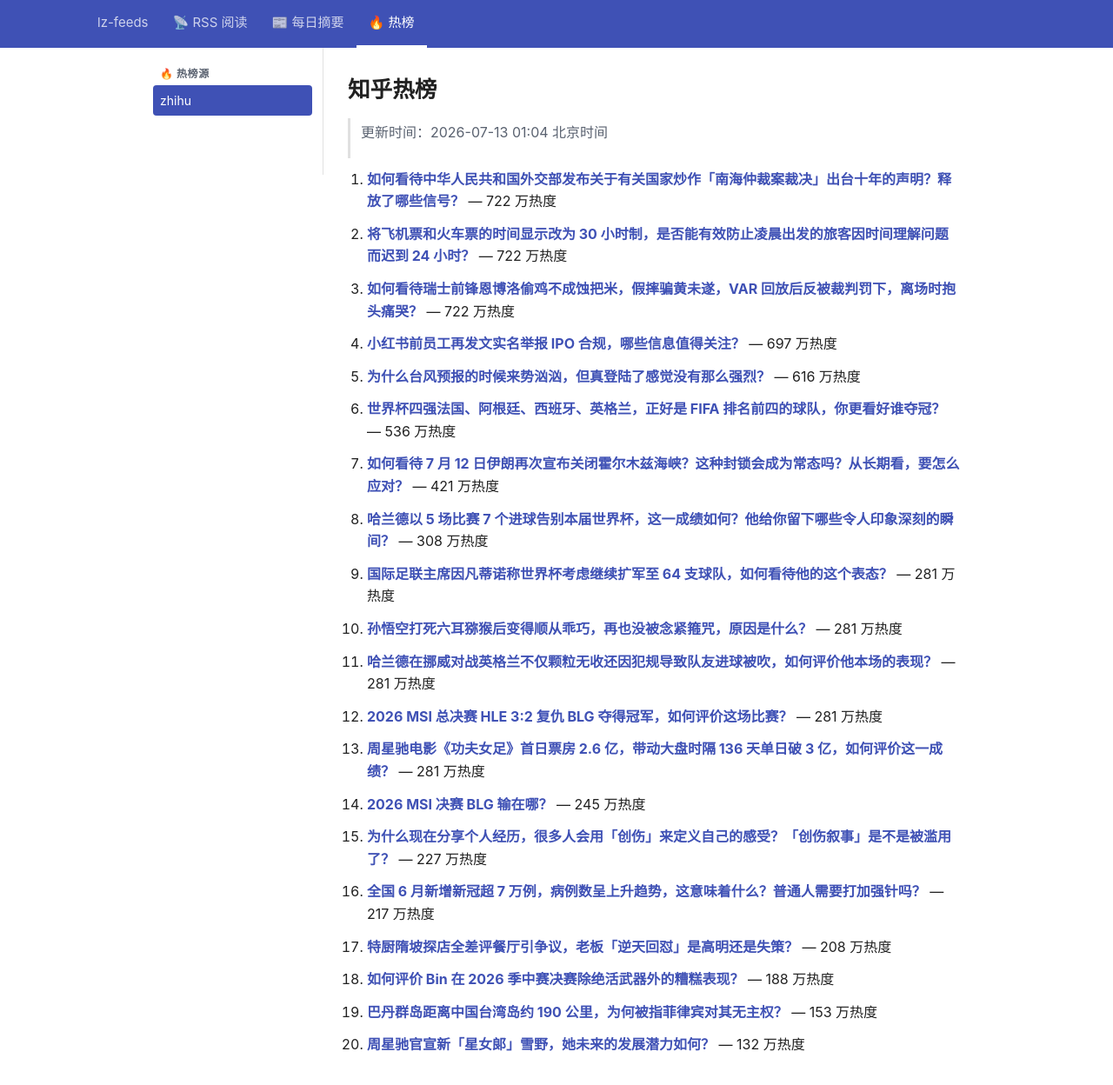
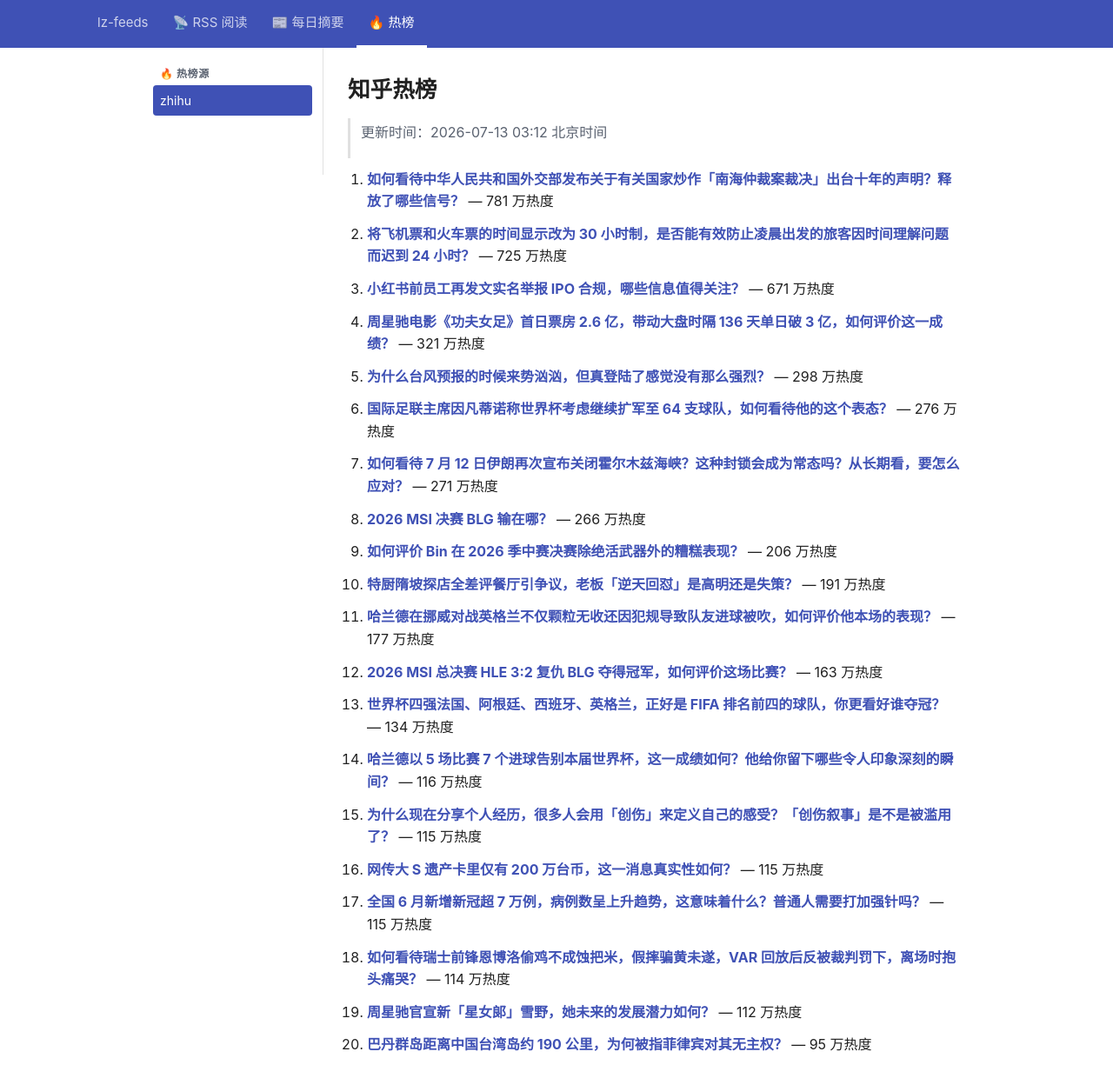
Before and after one commit to lizhang0101/lz-feeds, a Jekyll site: the page built from _hotlist/zhihu.md, in a window 1280 px wide and 1279 px high. Shown: the top 1248 px of the window at 87% size. Built offline with Jekyll 4.4.1, drawn with Linux system fonts in a browser that asks for light colours.

Commit message:
hotlist: 2026-07-12T19:12Z

```diff
--- a/_hotlist/zhihu.md
+++ b/_hotlist/zhihu.md
@@ -1,48 +1,48 @@
 ---
-updated: 2026-07-13 01:04 北京时间
+updated: 2026-07-13 03:12 北京时间
 count: 20
 ---
 
 # 知乎热榜
 
-> 更新时间：2026-07-13 01:04 北京时间
+> 更新时间：2026-07-13 03:12 北京时间
 
-1. **[如何看待中华人民共和国外交部发布关于有关国家炒作「南海仲裁案裁决」出台十年的声明？释放了哪些信号？](https://www.zhihu.com/question/2059717066660303002)** — 722 万热度
+1. **[如何看待中华人民共和国外交部发布关于有关国家炒作「南海仲裁案裁决」出台十年的声明？释放了哪些信号？](https://www.zhihu.com/question/2059717066660303002)** — 781 万热度
 
-2. **[将飞机票和火车票的时间显示改为 30 小时制，是否能有效防止凌晨出发的旅客因时间理解问题而迟到 24 小时？](https://www.zhihu.com/question/2015414302245422985)** — 722 万热度
+2. **[将飞机票和火车票的时间显示改为 30 小时制，是否能有效防止凌晨出发的旅客因时间理解问题而迟到 24 小时？](https://www.zhihu.com/question/2015414302245422985)** — 725 万热度
 
-3. **[如何看待瑞士前锋恩博洛偷鸡不成蚀把米，假摔骗黄未遂，VAR 回放后反被裁判罚下，离场时抱头痛哭？](https://www.zhihu.com/question/2059586957143795316)** — 722 万热度
+3. **[小红书前员工再发文实名举报 IPO 合规，哪些信息值得关注？](https://www.zhihu.com/question/2058623048639689021)** — 671 万热度
 
-4. **[小红书前员工再发文实名举报 IPO 合规，哪些信息值得关注？](https://www.zhihu.com/question/2058623048639689021)** — 697 万热度
+4. **[周星驰电影《功夫女足》首日票房 2.6 亿，带动大盘时隔 136 天单日破 3 亿，如何评价这一成绩？](https://www.zhihu.com/question/2059428102430613532)** — 321 万热度
 
-5. **[为什么台风预报的时候来势汹汹，但真登陆了感觉没有那么强烈？](https://www.zhihu.com/question/1943291837109478434)** — 616 万热度
+5. **[为什么台风预报的时候来势汹汹，但真登陆了感觉没有那么强烈？](https://www.zhihu.com/question/1943291837109478434)** — 298 万热度
 
-6. **[世界杯四强法国、阿根廷、西班牙、英格兰，正好是 FIFA 排名前四的球队，你更看好谁夺冠？](https://www.zhihu.com/question/2059606032012113468)** — 536 万热度
+6. **[国际足联主席因凡蒂诺称世界杯考虑继续扩军至 64 支球队，如何看待他的这个表态？](https://www.zhihu.com/question/2059571588832531872)** — 276 万热度
 
-7. **[如何看待 7 月 12 日伊朗再次宣布关闭霍尔木兹海峡？这种封锁会成为常态吗？从长期看，要怎么应对？](https://www.zhihu.com/question/2059566718733776028)** — 421 万热度
+7. **[如何看待 7 月 12 日伊朗再次宣布关闭霍尔木兹海峡？这种封锁会成为常态吗？从长期看，要怎么应对？](https://www.zhihu.com/question/2059566718733776028)** — 271 万热度
 
-8. **[哈兰德以 5 场比赛 7 个进球告别本届世界杯，这一成绩如何？他给你留下哪些令人印象深刻的瞬间？](https://www.zhihu.com/question/2059562876868583536)** — 308 万热度
+8. **[2026 MSI 决赛 BLG 输在哪？](https://www.zhihu.com/question/2059726264324157732)** — 266 万热度
 
-9. **[国际足联主席因凡蒂诺称世界杯考虑继续扩军至 64 支球队，如何看待他的这个表态？](https://www.zhihu.com/question/2059571588832531872)** — 281 万热度
+9. **[如何评价 Bin 在 2026 季中赛决赛除绝活武器外的糟糕表现？](https://www.zhihu.com/question/2059724574866895892)** — 206 万热度
 
-10. **[孙悟空打死六耳猕猴后变得顺从乖巧，再也没被念紧箍咒，原因是什么？](https://www.zhihu.com/question/2055315080015828549)** — 281 万热度
+10. **[特厨隋坡探店全差评餐厅引争议，老板「逆天回怼」是高明还是失策？](https://www.zhihu.com/question/2059021609504186485)** — 191 万热度
 
-11. **[哈兰德在挪威对战英格兰不仅颗粒无收还因犯规导致队友进球被吹，如何评价他本场的表现？](https://www.zhihu.com/question/2059551988392485935)** — 281 万热度
+11. **[哈兰德在挪威对战英格兰不仅颗粒无收还因犯规导致队友进球被吹，如何评价他本场的表现？](https://www.zhihu.com/question/2059551988392485935)** — 177 万热度
 
-12. **[2026 MSI 总决赛 HLE 3:2 复仇 BLG 夺得冠军，如何评价这场比赛？](https://www.zhihu.com/question/2059612028357063761)** — 281 万热度
+12. **[2026 MSI 总决赛 HLE 3:2 复仇 BLG 夺得冠军，如何评价这场比赛？](https://www.zhihu.com/question/2059612028357063761)** — 163 万热度
 
-13. **[周星驰电影《功夫女足》首日票房 2.6 亿，带动大盘时隔 136 天单日破 3 亿，如何评价这一成绩？](https://www.zhihu.com/question/2059428102430613532)** — 281 万热度
+13. **[世界杯四强法国、阿根廷、西班牙、英格兰，正好是 FIFA 排名前四的球队，你更看好谁夺冠？](https://www.zhihu.com/question/2059606032012113468)** — 134 万热度
 
-14. **[2026 MSI 决赛 BLG 输在哪？](https://www.zhihu.com/question/2059726264324157732)** — 245 万热度
+14. **[哈兰德以 5 场比赛 7 个进球告别本届世界杯，这一成绩如何？他给你留下哪些令人印象深刻的瞬间？](https://www.zhihu.com/question/2059562876868583536)** — 116 万热度
 
-15. **[为什么现在分享个人经历，很多人会用「创伤」来定义自己的感受？「创伤叙事」是不是被滥用了？](https://www.zhihu.com/question/2057492254889964985)** — 227 万热度
+15. **[为什么现在分享个人经历，很多人会用「创伤」来定义自己的感受？「创伤叙事」是不是被滥用了？](https://www.zhihu.com/question/2057492254889964985)** — 115 万热度
 
-16. **[全国 6 月新增新冠超 7 万例，病例数呈上升趋势，这意味着什么？普通人需要打加强针吗？](https://www.zhihu.com/question/2059065054323123594)** — 217 万热度
+16. **[网传大 S 遗产卡里仅有 200 万台币，这一消息真实性如何？](https://www.zhihu.com/question/2058340032570725122)** — 115 万热度
 
-17. **[特厨隋坡探店全差评餐厅引争议，老板「逆天回怼」是高明还是失策？](https://www.zhihu.com/question/2059021609504186485)** — 208 万热度
+17. **[全国 6 月新增新冠超 7 万例，病例数呈上升趋势，这意味着什么？普通人需要打加强针吗？](https://www.zhihu.com/question/2059065054323123594)** — 115 万热度
 
-18. **[如何评价 Bin 在 2026 季中赛决赛除绝活武器外的糟糕表现？](https://www.zhihu.com/question/2059724574866895892)** — 188 万热度
+18. **[如何看待瑞士前锋恩博洛偷鸡不成蚀把米，假摔骗黄未遂，VAR 回放后反被裁判罚下，离场时抱头痛哭？](https://www.zhihu.com/question/2059586957143795316)** — 114 万热度
 
-19. **[巴丹群岛距离中国台湾岛约 190 公里，为何被指菲律宾对其无主权？](https://www.zhihu.com/question/2057979365087093311)** — 153 万热度
+19. **[周星驰官宣新「星女郎」雪野，她未来的发展潜力如何？](https://www.zhihu.com/question/2059265190982693711)** — 112 万热度
 
-20. **[周星驰官宣新「星女郎」雪野，她未来的发展潜力如何？](https://www.zhihu.com/question/2059265190982693711)** — 132 万热度
+20. **[巴丹群岛距离中国台湾岛约 190 公里，为何被指菲律宾对其无主权？](https://www.zhihu.com/question/2057979365087093311)** — 95 万热度
```
